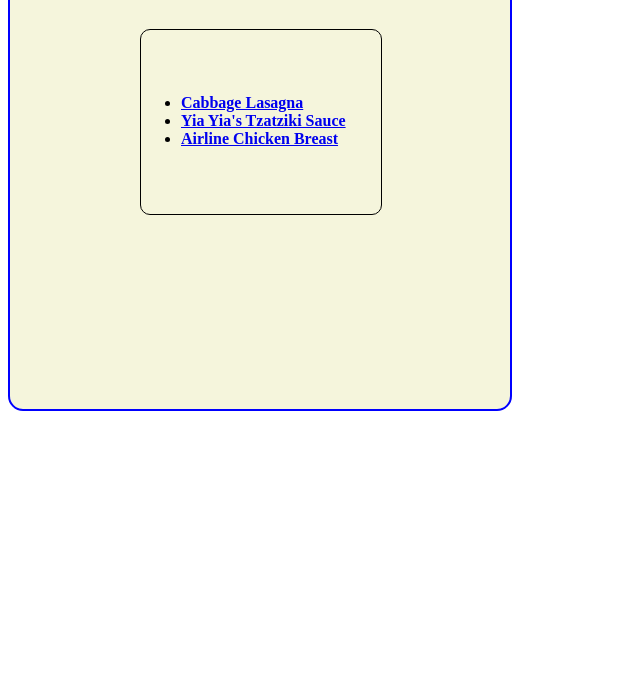
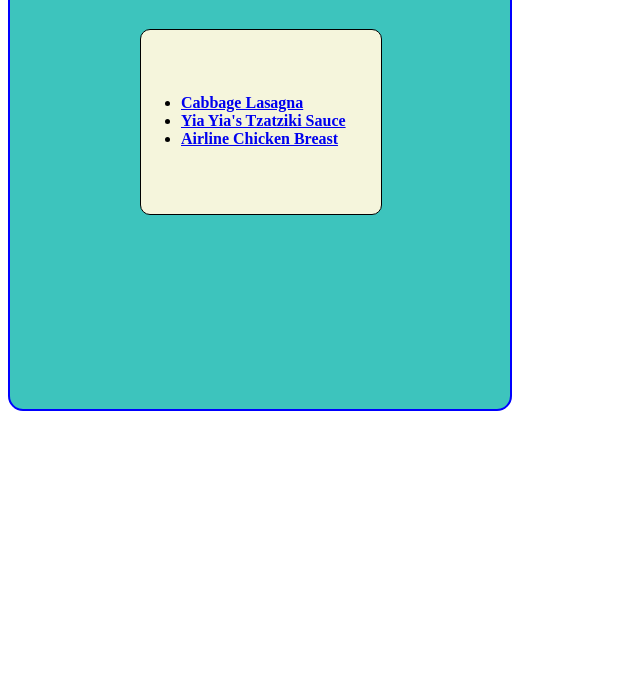
Before and after one commit to ingGGRM/odin-recipes, a plain HTML site: page index.html in a window 1280 px wide. Shown: the part 101-800 px from the top of the page, without its empty margins (0-640 px from the left). Drawn offline with Linux system fonts and the light colour scheme.

Commit message:
Cambio en stiles del indes

```diff
--- a/styles.css
+++ b/styles.css
@@ -1,7 +1,7 @@
 div {
     width: 500px;
     height: 500px;
-    background-color: Beige;
+    background-color: rgb(61, 196, 189);
     border-radius: 15px;
     border: 2px solid blue;
 }
```
